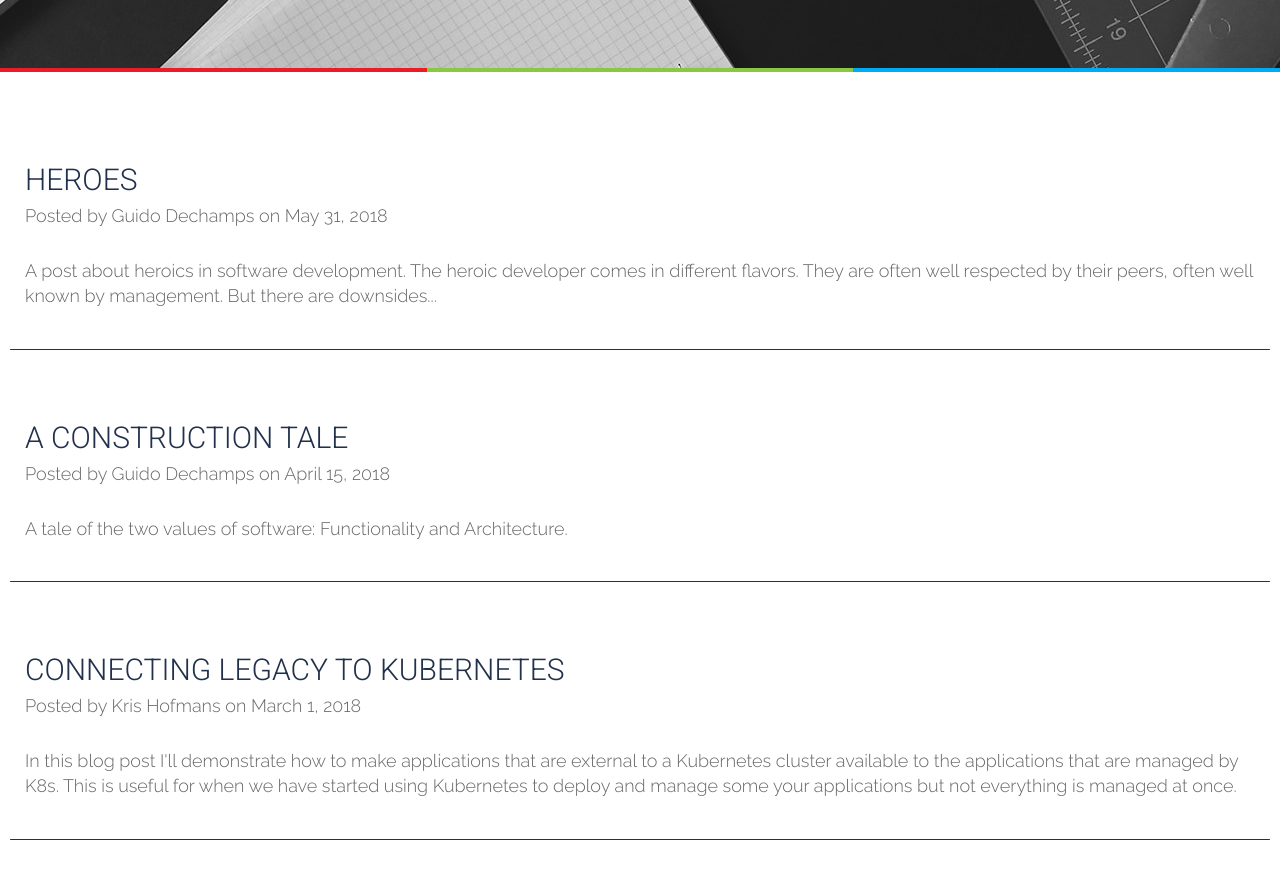
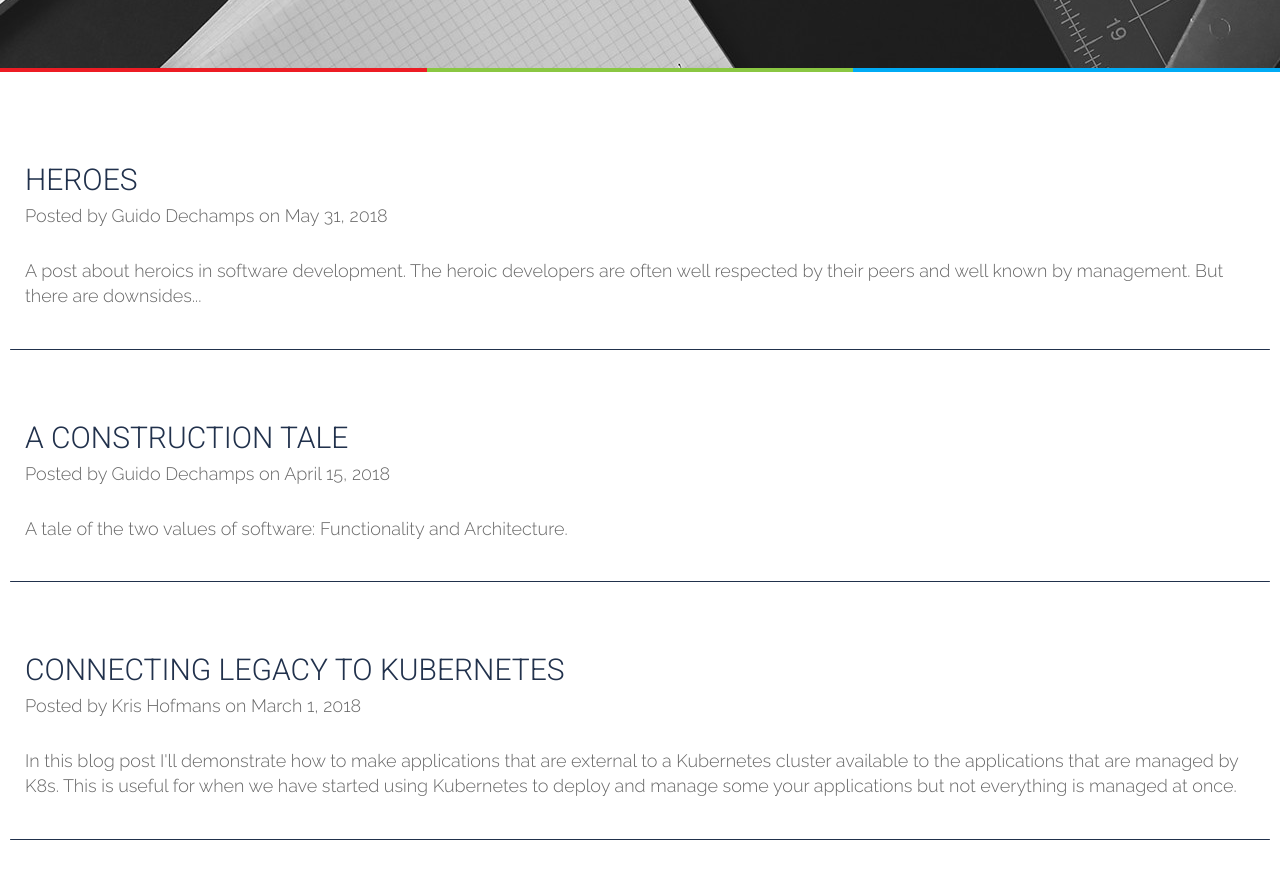
Before and after one commit to tripledio/tripledio.github.io, a Jekyll site: the page built from blog/index.html, in a window 1280 px wide and 900 px high, scrolled down 542 px. Shown: the top 879 px of the window. Built offline with Jekyll 4.4.1, drawn with Linux system fonts in a browser that asks for light colours; the list of posts is cut into pages by our own code.

Commit message:
correction

```diff
--- a/_posts/2018-05-31-Heroes.md
+++ b/_posts/2018-05-31-Heroes.md
@@ -4,9 +4,11 @@ author: guido
 title: "Heroes"
 hideLogo: true
 header-img: "img/posts/heroes/ww.jpg"
-excerpt: A post about heroics in software development. The heroic developer comes in different flavors. They are often well respected by their peers, often well known by management. But there are downsides...
+excerpt: A post about heroics in software development. The heroic developers are often well respected by their peers and well known by management. But there are downsides...
 ---
 # Heroes
+
+**Heroes in software development**
 
 In this post, I would like to discuss a human trait and the impact it can have on software development. The trait I am talking about is the human tendency to place people upon a pedestal. Because whether it is ourselves or others, people love heroes. I will analyse a couple of the different software hero categories that I've encountered over the years. Note that I am defining heroics[^hero] broader than the typical "alpha behaviour" that usually comes to mind. After all, there is a difference between aspiring to be a hero and being regarded as a hero by other people. I'll discuss the impact of heroism in the software industry on the different parties involved. Namely the 'heroes', their peers, the customers and of course the software itself.
 
```
Also changed, not shown: other parts of _posts/2018-05-31-Heroes.md (+1 -1 lines).
